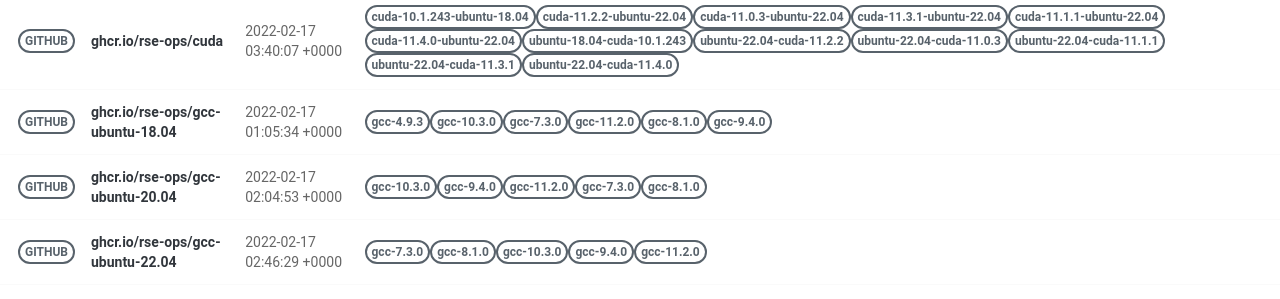
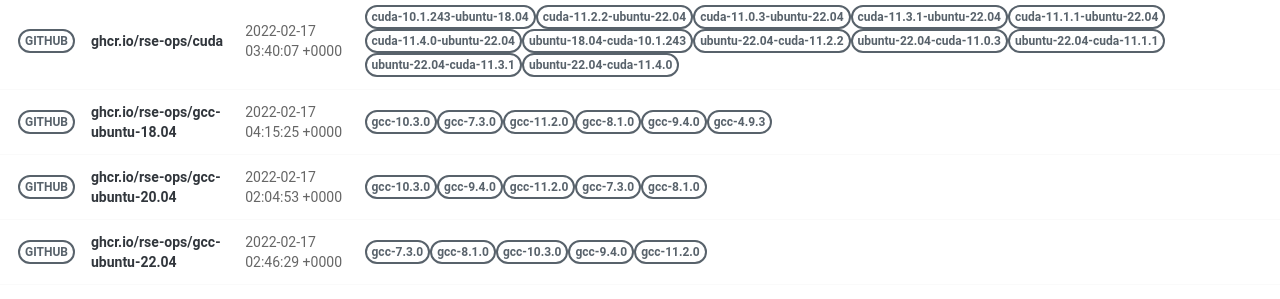
Before and after one commit to rse-ops/docker-images, a Jekyll site: the page built from pages/index.md, in a window 1280 px wide. Shown: the part 502-801 px from the top of the page. Built offline with Jekyll 4.4.1, drawn with Linux system fonts in a browser that asks for light colours; nearby versions of some CDN libraries.

Commit message:
Automated push to update library 2022-02-17

```diff
--- a/_library/ghcr.io-rse-ops-gcc-ubuntu-18.04.md
+++ b/_library/ghcr.io-rse-ops-gcc-ubuntu-18.04.md
@@ -1,14 +1,11 @@
 ---
 layout: container
 name: ghcr.io/rse-ops/gcc-ubuntu-18.04
-updated_at: 2022-02-17 01:05:34.769343
+updated_at: 2022-02-17 04:15:25.343567
 
 
 container_url: https://github.com/orgs/rse-ops/packages/container/package/gcc-ubuntu-18.04
 versions:
- - tag: gcc-4.9.3
-   dockerfile: https://github.com/rse-ops/docker-images/blob/main/ubuntu/gcc/Dockerfile
-   manifest: https://crane.ggcr.dev/manifest/ghcr.io/rse-ops/gcc-ubuntu-18.04:gcc-4.9.3
  - tag: gcc-10.3.0
    dockerfile: https://github.com/rse-ops/docker-images/blob/main/ubuntu/gcc/Dockerfile
    manifest: https://crane.ggcr.dev/manifest/ghcr.io/rse-ops/gcc-ubuntu-18.04:gcc-10.3.0
```
Also changed, not shown: other parts of _library/ghcr.io-rse-ops-gcc-ubuntu-18.04.md (+3 -0 lines).
